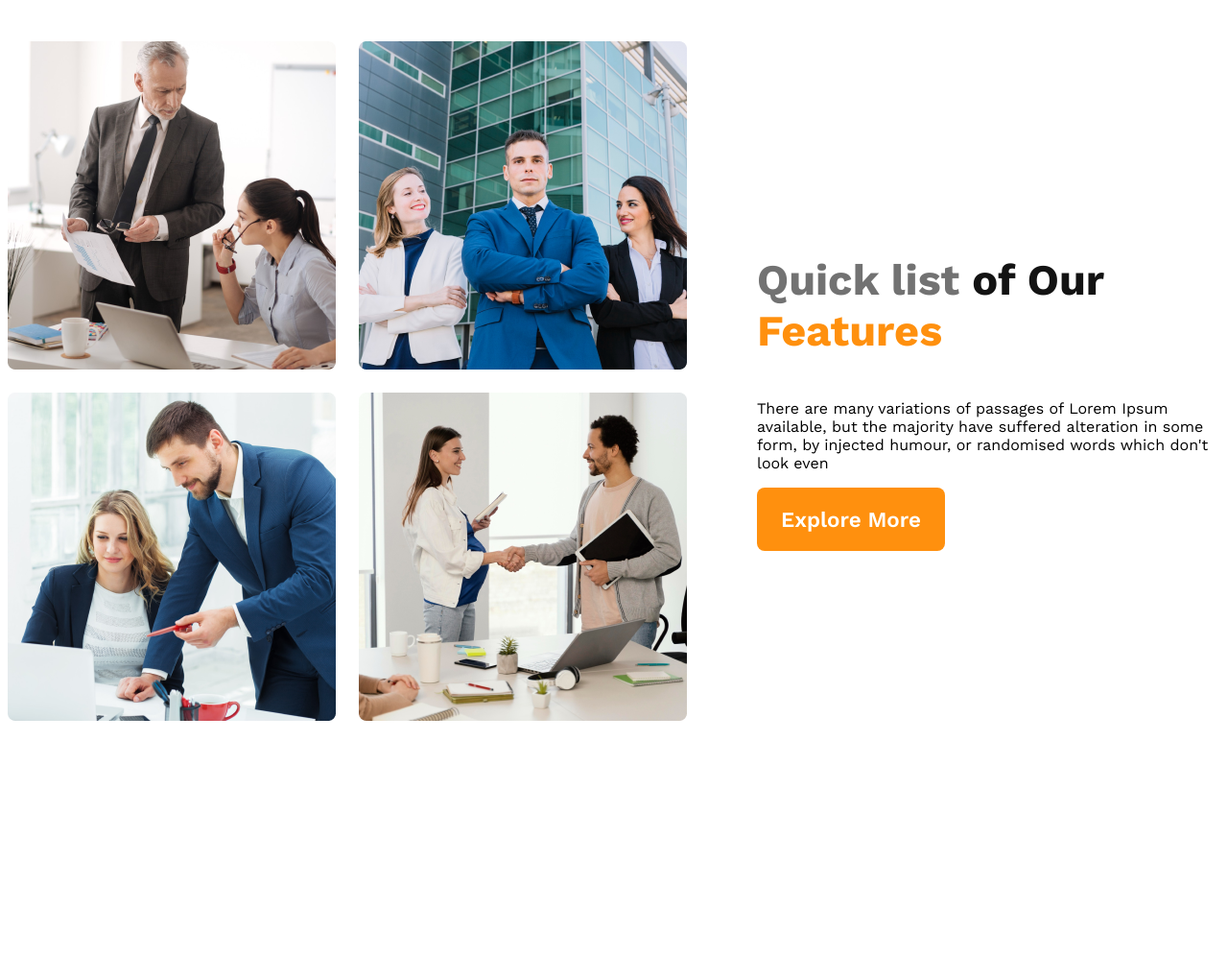
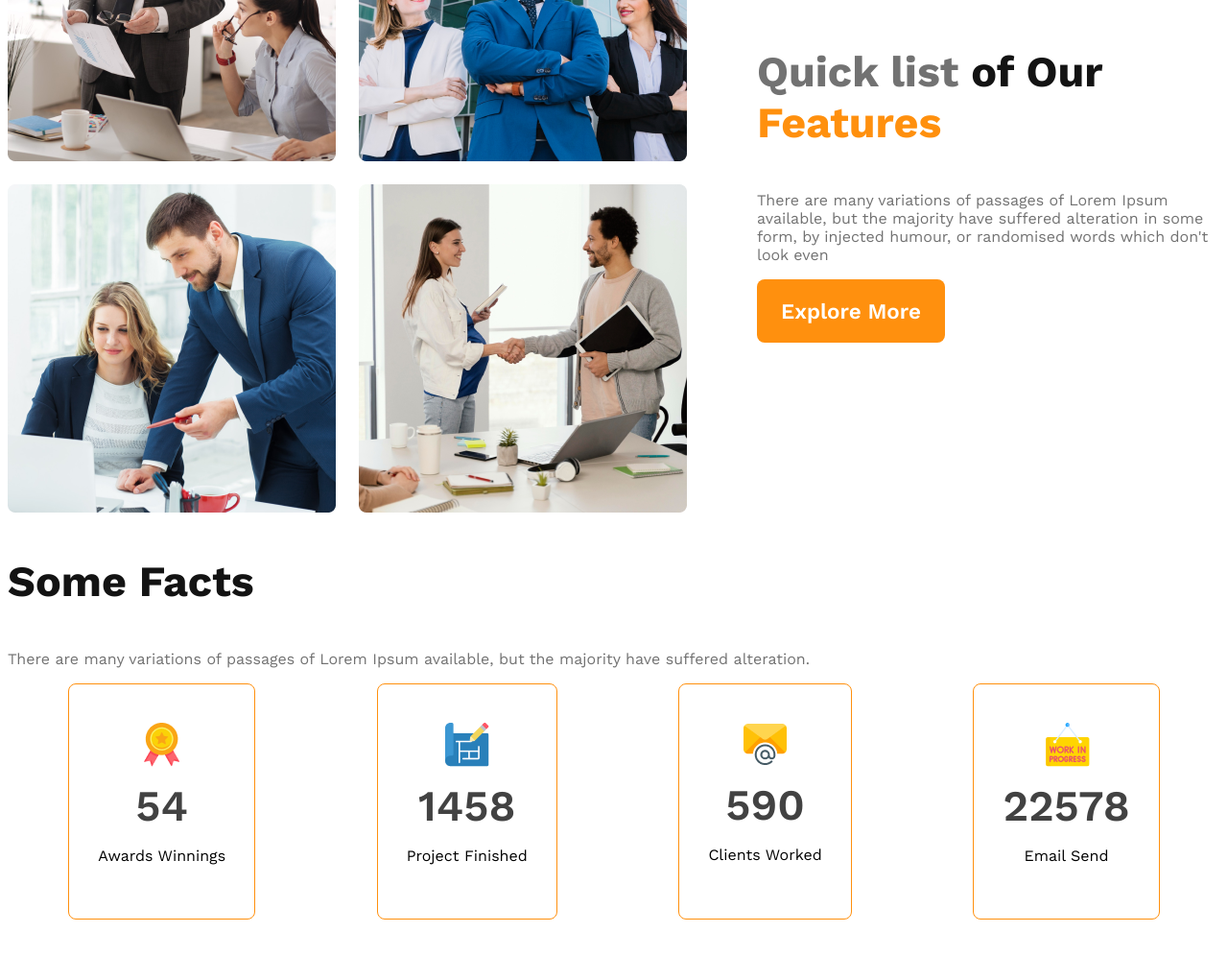
Before and after one commit to ShahadatHossain2/G3-Architect, a plain HTML site: page index.html in a window 1280 px wide. Shown: the part 1234-2230 px from the top of the page at 96% size. Before the commit the page ends 1993 px from the top, so only its background shows below. Drawn offline with nearby package versions, Linux system fonts and the light colour scheme.

Commit message:
facts section added

```diff
--- a/index.html
+++ b/index.html
@@ -7,6 +7,7 @@
     <link rel="stylesheet" href="style/architect.css">
 </head>
 <body>
+    <!-- Header Section and navigation bar -->
     <header>
         <nav>
             <h3 class="nav-title">G3 Architects</h3>
@@ -33,6 +34,7 @@
         </div>
     </header>
     <main>
+        <!-- Team Section -->
          <section class="team-container">
             <div class="team-photo">
                 <img src="images/team1.png" alt="">
@@ -43,12 +45,47 @@
             <div class="team-content">
                 <h3 class="section-title"><span id="quick-list" class="text-light-gray">Quick list</span> <span>of Our
                     </span><span class="text-primary">Features</span></h3>
-                <p class="content-description">There are many variations of passages of Lorem Ipsum
+                <p class="section-description">There are many variations of passages of Lorem Ipsum
                     available, but the majority have suffered alteration in some form, by injected humour, or randomised
                     words which don't look even</p>
                 <button class="primary-button">Explore More</button>
             </div>
         </section>
+        <!-- Features Section -->
+         <section>
+
+         </section>
+         <!-- Facts section -->
+          <section>
+            <div class="facts-content">
+                <h3 class="section-title">Some Facts</h3>
+                <p class="section-description">
+                    There are many variations of passages of Lorem Ipsum available, but the majority have suffered alteration.
+                </p>
+            </div>
+            <div class="cart-container">
+                <div class="cart">
+                    <img src="images/icons/ribon.png" alt="" class="badge">
+                    <h3 class="badge-score">54</h3>
+                    <p class="badge-description">Awards Winnings</p>
+                </div>
+                <div class="cart">
+                    <img src="images/icons/projects.png" alt="" class="badge">
+                    <h3 class="badge-score">1458</h3>
+                    <p class="badge-description">Project Finished</p>
+                </div>
+                <div class="cart">
+                    <img src="images/icons/email.png" alt="" class="badge">
+                    <h3 class="badge-score">590</h3>
+                    <p class="badge-description">Clients Worked</p>
+                </div>
+                <div class="cart">
+                    <img src="images/icons/customers.png" alt="" class="badge">
+                    <h3 class="badge-score">22578</h3>
+                    <p class="badge-description">Email Send</p>
+                </div>
+            </div>
+          </section>
     </main>
     <footer>
 
--- a/style/architect.css
+++ b/style/architect.css
@@ -13,6 +13,17 @@
     border: none;
     padding: 20px 25px;
     border-radius: 8px;
+  }
+
+  .section-title{
+    color:#131313;
+    font-size: 2.8rem;
+    font-weight: 700;
+  }
+  .section-description{
+    color:#727272;
+    font-size: 1rem;
+    font-weight: 400;
   }
 /* Header Style Section */
   header{
@@ -44,16 +55,7 @@
   }
 
   /* Banner Style */
-  .banner-title{
-    color:#131313;
-    font-size: 4rem;
-    font-weight: 700;
-  }
-  .banner-description{
-    color:#727272;
-    font-size: 1rem;
-    font-weight: 400;
-  }
+
 .banner-container{
   max-width: 862px;
   text-align: center;
@@ -66,11 +68,11 @@
 /* Main Style */
 main{
   max-width: 1440px;
-  margin: 0 auto;
+  margin: 70px auto;
 }
-main > section{
+/* main > section{
   margin-top: 130px;
-}
+} */
 .team-container{
   display: flex;
   align-items: center;
@@ -84,10 +86,7 @@ main > section{
 .team-content{
   max-width: 530px;
 }
-.section-title{
-  color: #131313;
-  font-size: 45px;
-}
+
 #quick-list{
   color: #727272;
 }
@@ -98,20 +97,36 @@ main > section{
   font-size: 1rem;
   font-weight: 400;
 }
+/* Facts section style */
+.cart-container{
+  display: flex;
+  justify-content: space-around;
+}
+.cart-container .cart{
+  border: 1px solid #FF900E;
+  /* width: 240px;
+  height: 240px; */
+  text-align: center;
+  border-radius: 8px;
+  padding:40px 30px;
+}
+.cart-container .badge-score{
+  color: #424242;
+  font-weight: 600;
+  font-size: 45px;
+  margin: 10px 0;
+}
 /* Media Query for responsiveness */
 /* Mobile device */
 @media screen and (max-width: 576px) {
-  header{
-    padding: 20px;
-  }
-  nav, .team-container{
+  nav, .team-container, .cart-container{
     flex-direction: column;
   }
   .team-container img{
     width: 100%;
   }
-  nav ul{
-    padding: 10px;
+  .cart{
+    margin-top: 20px;
   }
 }
 
@@ -126,4 +141,9 @@ main > section{
   .team-container img{
     width: 100%;
   }
+  .cart-container{
+    display: grid;
+    grid-template-columns: repeat(2,1fr);
+    gap: 20px;
+  }
 }
```
